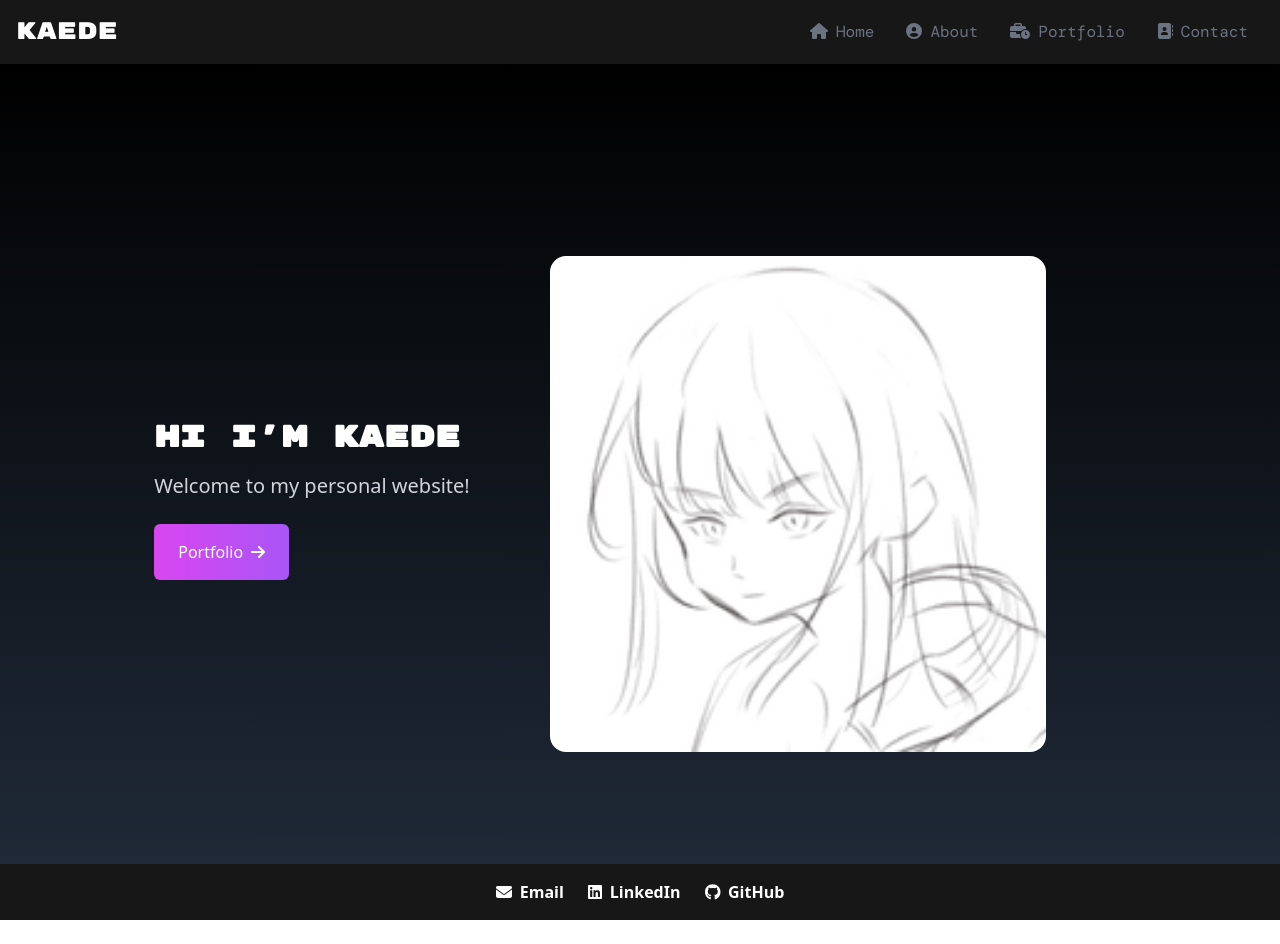
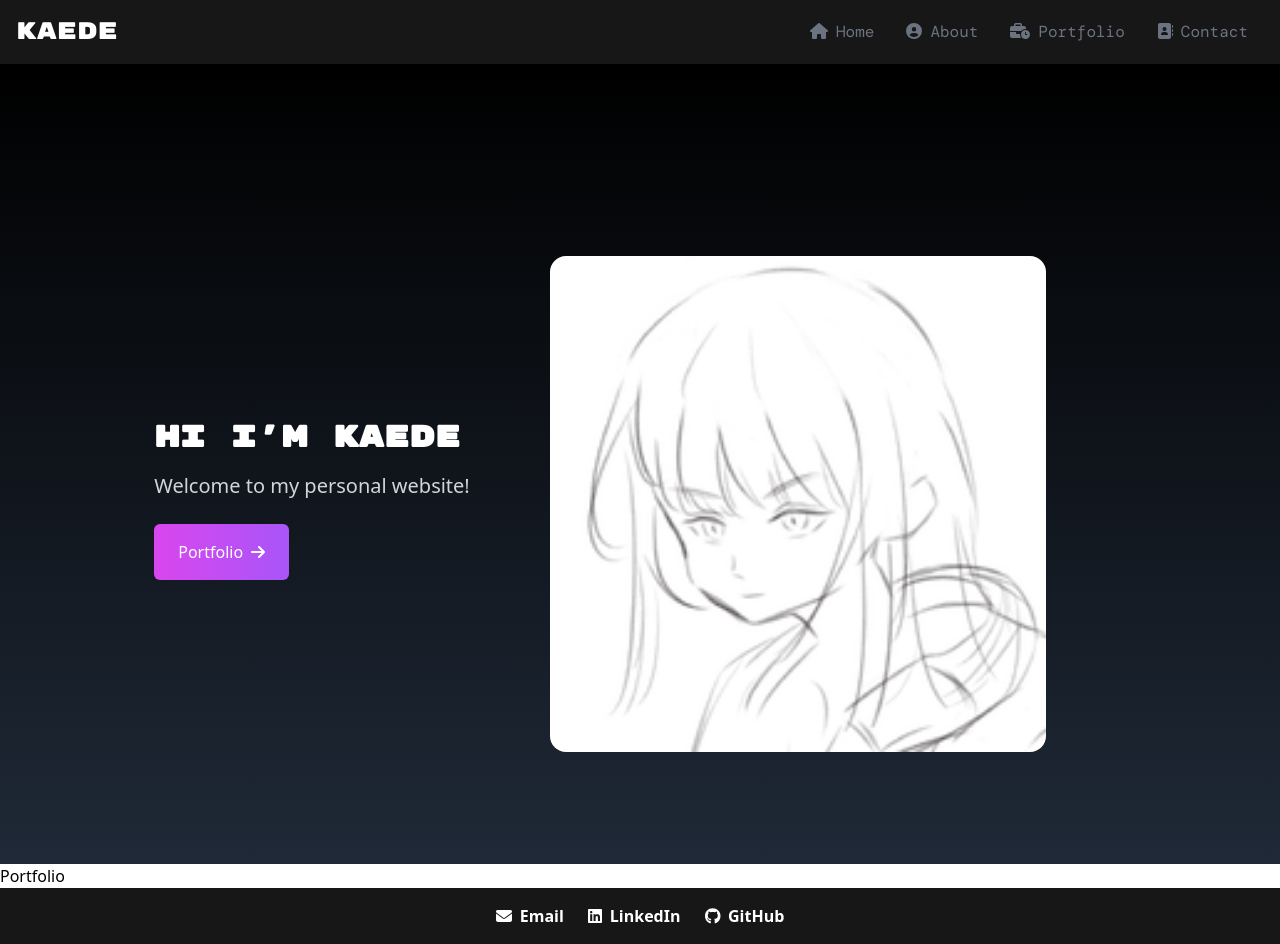
Before and after one commit to MaulanaAhmadSulami/portfolio, a React (Vite) app: page / in a window 1280 px wide. Before the commit the page ends 920 px from the top, so only its background shows below. Built offline with nearby package versions, Linux system fonts and the light colour scheme; a web font is replaced by a local one.

Commit message:
Added portfolio section (still need to refine more)

```diff
--- a/src/App.jsx
+++ b/src/App.jsx
@@ -15,7 +15,7 @@
 
         {/* <About /> */}
 
-        {/* <Portfolio /> */}
+        <Portfolio />
 
         <Footer />
       </div>
```
